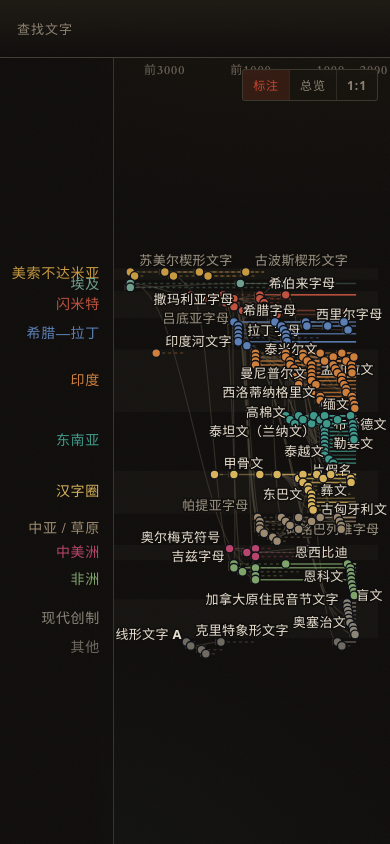
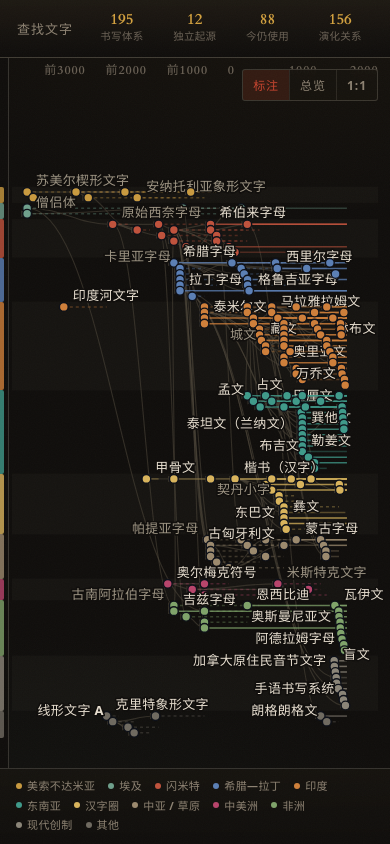
Before and after one commit to JewelRoam/Glyph-Atlas, a React (Vite) app: page / in a window 390 px wide. Built offline with nearby package versions, Linux system fonts and the light colour scheme.

Commit message:
优化移动端馆藏与谱系图例

```diff
--- a/src/App.css
+++ b/src/App.css
@@ -28,9 +28,10 @@
   position: relative;
   z-index: 20;
   display: flex;
+  container: topbar / inline-size;
   align-items: center;
   justify-content: space-between;
-  gap: 28px;
+  gap: clamp(12px, 3vw, 28px);
   height: 64px;
   flex: 0 0 64px;
   padding: 0 clamp(18px, 2.2vw, 36px);
@@ -121,6 +122,36 @@
   letter-spacing: 0.08em;
 }
 
+/* 顶栏按自身可用宽度排版，而不是按设备宽度猜。空间收紧时，
+   四组统计从“数字 + 标签”横排改为四等分题记，标签始终完整保留。 */
+@container topbar (max-width: 600px) {
+  .stats {
+    display: grid;
+    flex: 1;
+    grid-template-columns: repeat(4, minmax(0, 1fr));
+    gap: clamp(4px, 1.5cqw, 10px);
+  }
+
+  .stats div {
+    grid-template-columns: 1fr;
+    gap: 1px;
+    justify-items: center;
+  }
+
+  .stats b {
+    font-size: clamp(14px, 4.2cqw, 17px);
+  }
+
+  .stats span {
+    font-size: clamp(10.5px, 2.8cqw, 11px);
+    letter-spacing: 0.025em;
+  }
+
+  .topbar.is-focus .stats {
+    display: none;
+  }
+}
+
 main {
   position: relative;
   display: flex;
@@ -153,8 +184,19 @@ main {
 
 .atlas {
   position: relative;
+  display: flex;
+  flex-direction: column;
   flex: 1;
   min-width: 0;
+  min-height: 0;
+  overflow: hidden;
+}
+
+.atlas-canvas {
+  position: relative;
+  flex: 1;
+  min-width: 0;
+  min-height: 0;
   overflow: hidden;
 }
 
@@ -180,6 +222,14 @@ main {
   inset: 0 auto 0 0;
   border-right: 1px solid var(--line-mid);
   background: linear-gradient(90deg, var(--bg) 82%, rgba(16, 14, 12, 0.65));
+}
+
+.lane-spine-mark {
+  position: absolute;
+  left: 0;
+  width: 4px;
+  border-radius: 0 2px 2px 0;
+  opacity: 0.8;
 }
 
 .lane-label {
@@ -300,6 +350,37 @@ main {
   font-size: 12px;
   line-height: 1.5;
   letter-spacing: 0.04em;
+}
+
+.atlas-legend {
+  display: flex;
+  flex: none;
+  flex-wrap: wrap;
+  gap: 6px 13px;
+  align-items: center;
+  padding: 10px 16px 12px;
+  border-top: 1px solid var(--line-mid);
+  background: linear-gradient(180deg, rgba(23, 20, 15, 0.82), var(--bg));
+  color: var(--ink-dim);
+  font-size: 11px;
+  font-weight: 600;
+  letter-spacing: 0.035em;
+  line-height: 1.25;
+}
+
+.atlas-legend-item {
+  display: inline-flex;
+  align-items: center;
+  gap: 5px;
+  white-space: nowrap;
+}
+
+.atlas-legend-item i {
+  display: block;
+  flex: none;
+  width: 6px;
+  height: 6px;
+  border-radius: 50%;
 }
 
 /* ══════════════════════════════════════════════════════════════
@@ -1591,9 +1672,6 @@ main {
       minmax(190px, 0.58fr);
   }
 
-  .stats div:nth-child(4) {
-    display: none;
-  }
 }
 
 @media (max-width: 1120px) {
@@ -1626,10 +1704,6 @@ main {
       minmax(178px, 0.52fr);
   }
 
-  .stats div:nth-child(3) {
-    display: none;
-  }
-
   .catalog-results {
     gap: 0 20px;
   }
@@ -1640,14 +1714,6 @@ main {
     height: 58px;
     flex-basis: 58px;
     gap: 14px;
-  }
-
-  .stats {
-    gap: 14px;
-  }
-
-  .stats div:nth-child(n + 2) {
-    display: none;
   }
 
   .focus-head {
@@ -1729,10 +1795,6 @@ main {
     display: none;
   }
 
-  .stats {
-    display: none;
-  }
-
   .atlas-tools {
     top: 11px;
     right: 12px;
--- a/src/App.tsx
+++ b/src/App.tsx
@@ -78,7 +78,7 @@ export default function App() {
 
   return (
     <div className="app">
-      <header className="topbar">
+      <header className={`topbar ${focus ? 'is-focus' : ''}`}>
         <div className="topbar-actions">
           {focus && (
             <button className="topbar-return" onClick={returnToAtlas}>
--- a/src/components/AtlasGraph.tsx
+++ b/src/components/AtlasGraph.tsx
@@ -14,6 +14,7 @@ import { buildTimeScale } from '../lib/timescale';
  *  · 坐标系层（会缩放平移）：泳道底色、年代竖线、演化边、节点与生命线；
  *  · 陈设层（不缩放）：左侧谱系名、顶部年代刻度。文字属于"地图注记"，
  *    不该随着缩放变大变小，所以它们渲染在 SVG 之外，按当前变换换算位置。
+ *    窄屏放不下谱系名时，左侧只留一条颜色脊，完整名称移到图下图例。
  *
  * 节点的名字标签留在坐标系内，但字号按 1/k 反向补偿，屏幕上始终 13px；
  * 缩得太小时再按"屏幕矩形是否相撞"做一轮取舍，宁可少显示几个名字，
@@ -71,10 +72,14 @@ const ZOOM_MIN = 0.18;
 const ZOOM_MAX = 6;
 /** 顶部留给年代刻度的空白（屏幕像素） */
 const TOP_PAD = 26;
-/** 左侧谱系名留白宽度（屏幕像素），由最长的谱系名撑开 */
-const GUTTER = Math.round(
+/** 左侧谱系名自然留白宽度（屏幕像素），由最长的谱系名撑开 */
+const LANE_LABEL_GUTTER = Math.round(
   Math.max(...FAMILY_ORDER.map((f) => measureText(FAMILY_LABEL[f], LANE_LABEL_PX))) + 30,
 );
+/** 谱系名最多占画布宽度的五分之一；超过时改用颜色脊与下方图例。 */
+const LANE_GUTTER_MAX_RATIO = 0.2;
+/** 窄屏颜色脊宽度（屏幕像素）。 */
+const LANE_SPINE_WIDTH = 9;
 
 /** 年代刻度的位置 */
 const TICKS = [-3000, -2000, -1000, 0, 1000, 2000];
@@ -120,8 +125,13 @@ export function AtlasGraph({ initialView, onViewChange, onOpenScript }: Props) {
     onViewChangeRef.current = onViewChange;
   }, [onViewChange]);
 
-  /** 画布可用宽度（扣掉左侧泳道名留白） */
-  const plotW = Math.max(160, size.w - GUTTER);
+  // 不按设备型号猜断点：直接比较谱系名所需宽度与当前画布。
+  // 当标签会侵占过多绘图区时，整组标签改为图例，而不是逐字缩写。
+  const showLaneLabels = size.w > 0 && LANE_LABEL_GUTTER <= size.w * LANE_GUTTER_MAX_RATIO;
+  const gutter = showLaneLabels ? LANE_LABEL_GUTTER : LANE_SPINE_WIDTH;
+
+  /** 画布可用宽度（扣掉左侧谱系陈设） */
+  const plotW = Math.max(160, size.w - gutter);
   /** 时间轴总宽：随画布伸缩，见文件头的 AXIS_WIDTH_RATIO */
   const axisWidth = Math.min(
     AXIS_WIDTH_MAX,
@@ -275,8 +285,8 @@ export function AtlasGraph({ initialView, onViewChange, onOpenScript }: Props) {
     const out: { t: number; left: number; label: string }[] = [];
     let lastRight = -Infinity;
     for (const t of TICKS) {
-      const left = GUTTER + view.x + xScale(t) * view.k + 5;
-      if (left < GUTTER + 2 || left > size.w - 30) continue;
+      const left = gutter + view.x + xScale(t) * view.k + 5;
+      if (left < gutter + 2 || left > size.w - 30) continue;
       const label = formatYearShort(t);
       if (left < lastRight + 10) continue;
       lastRight =
@@ -286,7 +296,7 @@ export function AtlasGraph({ initialView, onViewChange, onOpenScript }: Props) {
       out.push({ t, left, label });
     }
     return out;
-  }, [view, xScale, size.w]);
+  }, [gutter, view, xScale, size.w]);
 
   /** 一屏幕像素对应多少图坐标单位 */
   const u = 1 / view.k;
@@ -309,9 +319,9 @@ export function AtlasGraph({ initialView, onViewChange, onOpenScript }: Props) {
     if (!showLabels) return { hidden, flipped };
     const ordered = layout.nodes
       .filter((n) => {
-        const screenX = GUTTER + view.x + n.x * view.k;
+        const screenX = gutter + view.x + n.x * view.k;
         const screenY = view.y + n.y * view.k;
-        return screenX >= GUTTER && screenX <= size.w && screenY >= TOP_PAD && screenY <= size.h;
+        return screenX >= gutter && screenX <= size.w && screenY >= TOP_PAD && screenY <= size.h;
       })
       .sort(
         (a, b) =>
@@ -326,10 +336,10 @@ export function AtlasGraph({ initialView, onViewChange, onOpenScript }: Props) {
         (o) => r.x0 < o.x1 + LABEL_GAP && r.x1 + LABEL_GAP > o.x0 && r.y0 < o.y1 && r.y1 > o.y0,
       );
     const inside = (r: { x0: number; x1: number; y0: number; y1: number }) =>
-      r.x0 >= GUTTER + 3 && r.x1 <= size.w - 3 && r.y0 >= TOP_PAD && r.y1 <= size.h;
+      r.x0 >= gutter + 3 && r.x1 <= size.w - 3 && r.y0 >= TOP_PAD && r.y1 <= size.h;
     for (const n of ordered) {
       const w = measureText(n.sys.nameZh, NODE_LABEL_PX, NODE_LABEL_FONT);
-      const dotX = GUTTER + view.x + n.x * view.k;
+      const dotX = gutter + view.x + n.x * view.k;
       const baseline = view.y + n.y * view.k + LABEL_DY;
       const y0 = baseline - LABEL_BOX_ABOVE;
       const y1 = baseline + LABEL_BOX_BELOW;
@@ -344,10 +354,11 @@ export function AtlasGraph({ initialView, onViewChange, onOpenScript }: Props) {
       }
     }
     return { hidden, flipped };
-  }, [showLabels, layout, size.h, size.w, view]);
+  }, [gutter, showLabels, layout, size.h, size.w, view]);
 
   return (
-    <div className="atlas" ref={wrapRef} style={{ '--u': u } as CSSProperties}>
+    <div className="atlas" style={{ '--u': u } as CSSProperties}>
+      <div className="atlas-canvas" ref={wrapRef}>
         <svg
           ref={svgRef}
           width={size.w}
@@ -369,20 +380,20 @@ export function AtlasGraph({ initialView, onViewChange, onOpenScript }: Props) {
               <path d="M0 0 L10 5 L0 10 z" fill="#4b4438" />
             </marker>
             <clipPath id="plot-clip">
-            <rect x={GUTTER} y={0} width={plotW} height={size.h} />
+              <rect x={gutter} y={0} width={plotW} height={size.h} />
             </clipPath>
           </defs>
 
           <g clipPath="url(#plot-clip)">
-          <g transform={`translate(${GUTTER},0)`}>
+            <g transform={`translate(${gutter},0)`}>
               <g ref={gRef}>
                 {/* 泳道底色 */}
                 {layout.lanes.map((lane, i) => (
                   <rect
                     key={lane.family}
-                  x={-GUTTER * u}
+                    x={-gutter * u}
                     y={lane.y0}
-                  width={layout.width + GUTTER * u}
+                    width={layout.width + gutter * u}
                     height={lane.y1 - lane.y0}
                     fill={i % 2 === 0 ? 'rgba(239,230,214,0.022)' : 'transparent'}
                   />
@@ -495,18 +506,31 @@ export function AtlasGraph({ initialView, onViewChange, onOpenScript }: Props) {
 
         {/* 陈设层：不随缩放改变字号与线宽 */}
         <div className="atlas-furniture" aria-hidden="true">
-        <div className="gutter" style={{ width: GUTTER }} />
-        {layout.lanes.map((lane) => {
+          <div className="gutter" style={{ width: gutter }} />
+          {showLaneLabels
+            ? layout.lanes.map((lane) => {
                 const top = view.y + ((lane.y0 + lane.y1) / 2) * view.k;
                 if (top < -20 || top > size.h + 20) return null;
                 return (
                   <span
                     key={lane.family}
                     className="lane-label"
-              style={{ top, width: GUTTER - 14, color: FAMILY_COLOR[lane.family] }}
+                    style={{ top, width: gutter - 14, color: FAMILY_COLOR[lane.family] }}
                   >
                     {FAMILY_LABEL[lane.family]}
                   </span>
+                );
+              })
+            : layout.lanes.map((lane) => {
+                const top = view.y + lane.y0 * view.k;
+                const height = (lane.y1 - lane.y0) * view.k;
+                if (top > size.h || top + height < 0) return null;
+                return (
+                  <span
+                    key={lane.family}
+                    className="lane-spine-mark"
+                    style={{ top, height, background: FAMILY_COLOR[lane.family] }}
+                  />
                 );
               })}
           {tickLabels.map(({ t, left, label }) => (
@@ -533,11 +557,21 @@ export function AtlasGraph({ initialView, onViewChange, onOpenScript }: Props) {
           <button onClick={() => reposition('origin')}>1:1</button>
         </div>
 
-      {/* 谱系配色看左侧泳道名就够了，不再另设图例；
-          只有真的折叠了标注时才留一行小字，免得页脚常驻一堆说明。 */}
         {showLabels && labelPlan.hidden.size > 0 && (
           <div className="atlas-hint">另 {labelPlan.hidden.size} 个重叠标注已折叠</div>
         )}
       </div>
+
+      {!showLaneLabels && size.w > 0 && (
+        <div className="atlas-legend" aria-label="谱系图例">
+          {layout.lanes.map((lane) => (
+            <span className="atlas-legend-item" key={lane.family}>
+              <i style={{ background: FAMILY_COLOR[lane.family] }} aria-hidden="true" />
+              {FAMILY_LABEL[lane.family]}
+            </span>
+          ))}
+        </div>
+      )}
+    </div>
   );
 }
```
Also changed, not shown: tools/screenshot.mjs (+49 -3 lines), 1 other file (tests, documents, lock files or other folders). Lines whose indentation alone changed are shown as unchanged.
